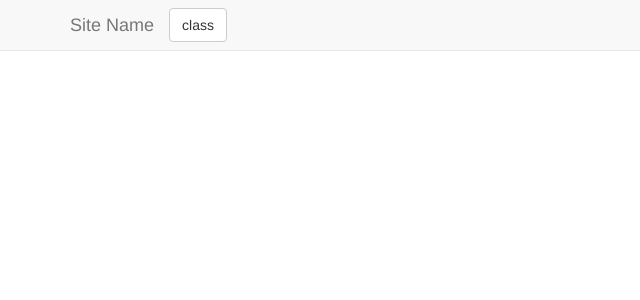
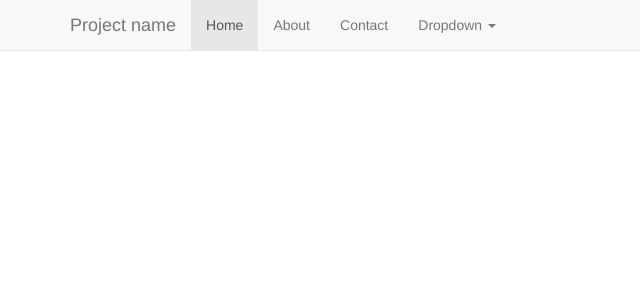
Before and after one commit to fenildf/shanbay-2, a Django app: page / in a window 1280 px wide. Shown: the top 300 px of the page, without its empty margins (0-640 px from the left). Run offline with Django 3.2, Linux system fonts and the light colour scheme; parts of the project's set-up code (start-up, migrations or seed data) failed here and were passed over; some libraries are stand-ins or nearby versions.

Commit message:
index navbar

```diff
--- a/templates/base.html
+++ b/templates/base.html
@@ -12,16 +12,36 @@
 </head>
 <body>
     <header>
-        <div class="navbar navbar-fixed-top navbar-static-top navbar-default">
+        <div class="navbar navbar-default navbar-fixed-top navbar-static-top">
             <div class="container">
                 <div class="navbar-header">
-                    <button type="button" class="navbar-toggle collapsed" data-toggle="collapse" data-target=".navbar-collapse"></button>
-                    <div class="navbar-brand">Site Name</div>
+                    <button type="button" class="navbar-toggle collapsed" data-toggle="collapse" data-target=".navbar-collapse">
+                        <span class="sr-only">Toggle navigation</span>
+                        <span class="icon-bar"></span>
+                        <span class="icon-bar"></span>
+                        <span class="icon-bar"></span>
+                    </button>
+                    <a class="navbar-brand" href="#">Project name</a>
                 </div>
-
-                <div class="collapse navbar-collapse">
-                    <button class="btn navbar-btn btn-default"> class</button>
-                </div>
+                <div class="navbar-collapse collapse">
+                    <ul class="nav navbar-nav">
+                        <li class="active"><a href="#">Home</a></li>
+                        <li><a href="#about">About</a></li>
+                        <li><a href="#contact">Contact</a></li>
+                        <li class="dropdown">
+                            <a href="#" class="dropdown-toggle" data-toggle="dropdown">Dropdown <span class="caret"></span></a>
+                            <ul class="dropdown-menu" role="menu">
+                                <li><a href="#">Action</a></li>
+                                <li><a href="#">Another action</a></li>
+                                <li><a href="#">Something else here</a></li>
+                                <li class="divider"></li>
+                                <li class="dropdown-header">Nav header</li>
+                                <li><a href="#">Separated link</a></li>
+                                <li><a href="#">One more separated link</a></li>
+                            </ul>
+                        </li>
+                    </ul>
+                </div><!--/.nav-collapse -->
             </div>
         </div>
     </header>
```
